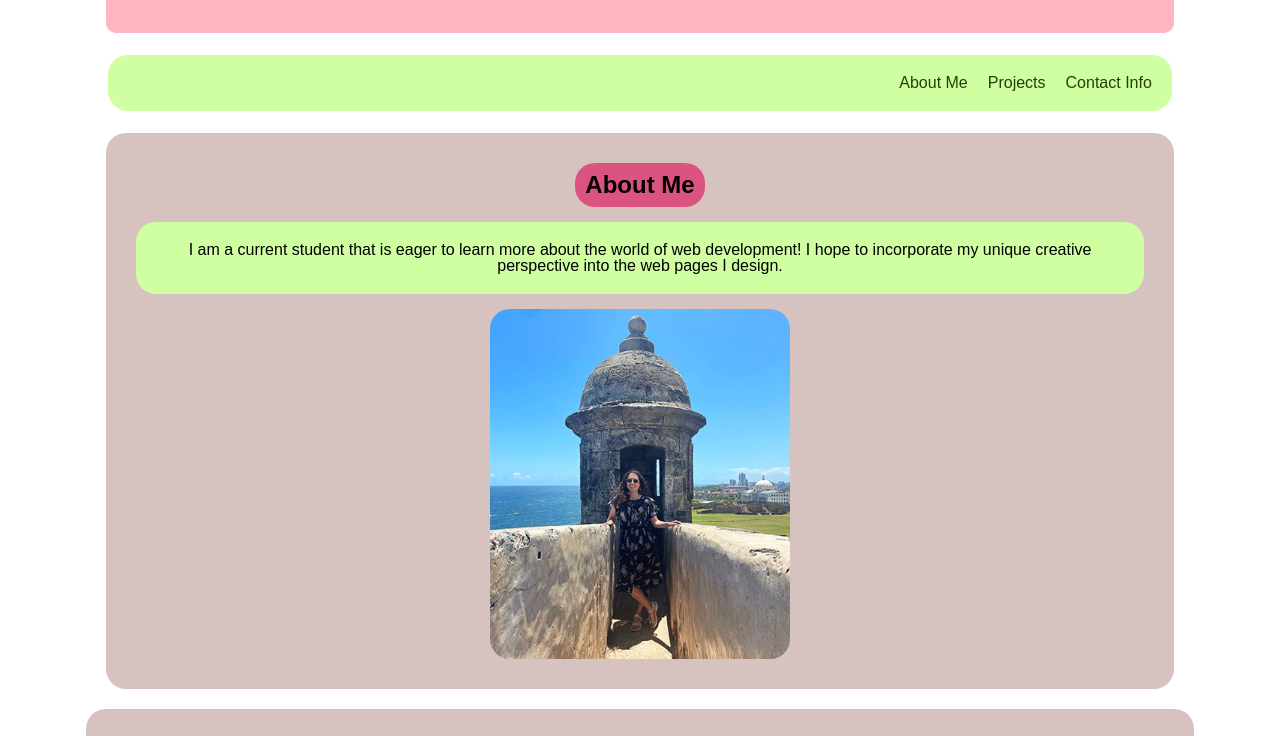
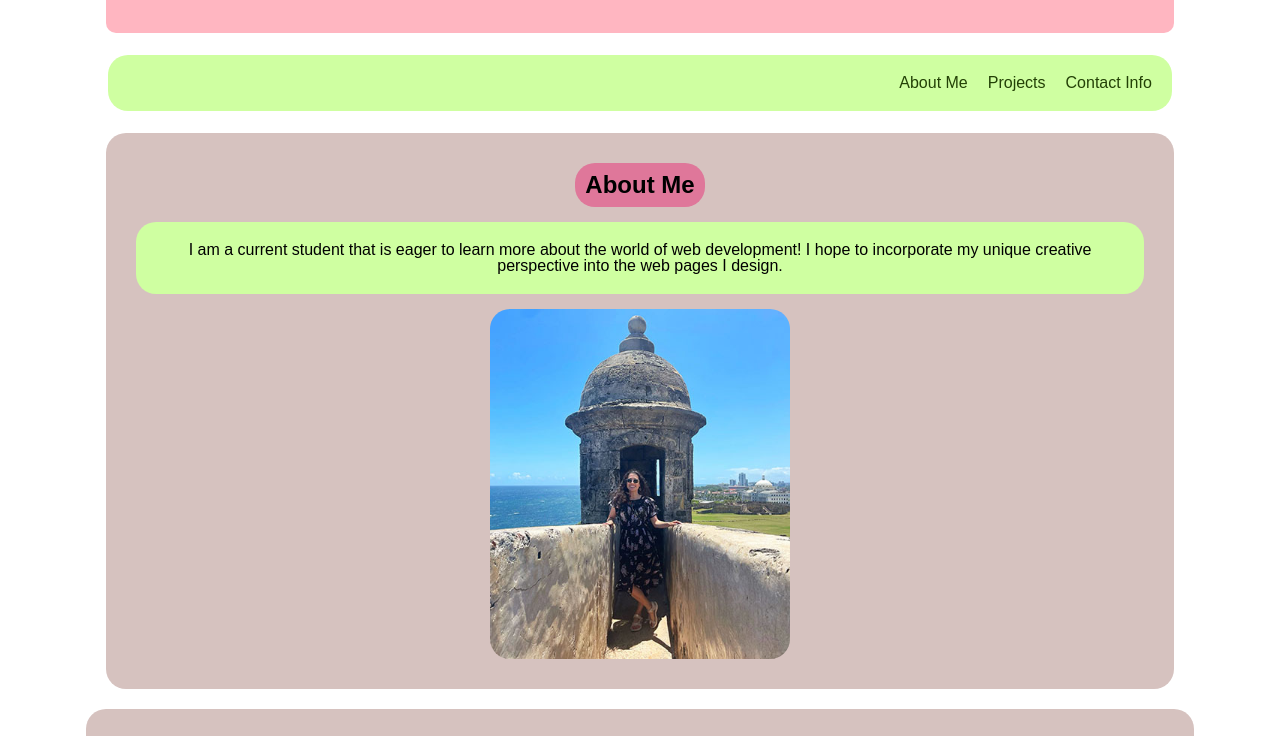
Before and after one commit to mariahmcdaniel/my-portfolio, a plain HTML site: page index.html in a window 1280 px wide. Shown: the part 183-919 px from the top of the page. Drawn offline with Linux system fonts and the light colour scheme.

Commit message:
changed h2, h4 background color for higher contrast

```diff
--- a/assets/css/style.css
+++ b/assets/css/style.css
@@ -70,7 +70,7 @@ a:hover {
 
 h2,
 h4 {
-    background-color: #DB5481;
+    background-color: #df779a;
     border-radius: var(--borderrad);
     padding: 10px;
     font-size: clamp(1.5rem, 1.5vw, 5rem)
```
